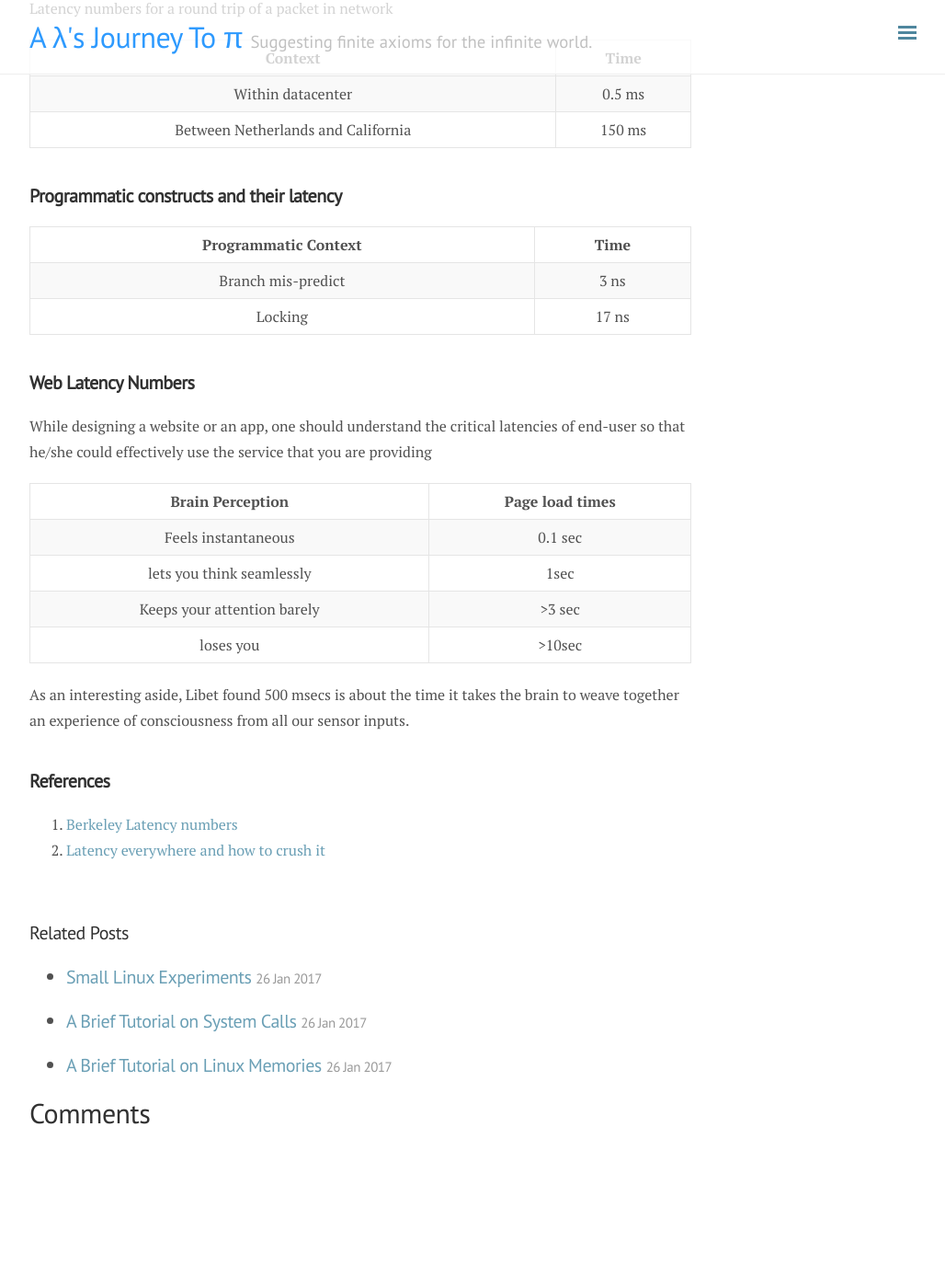
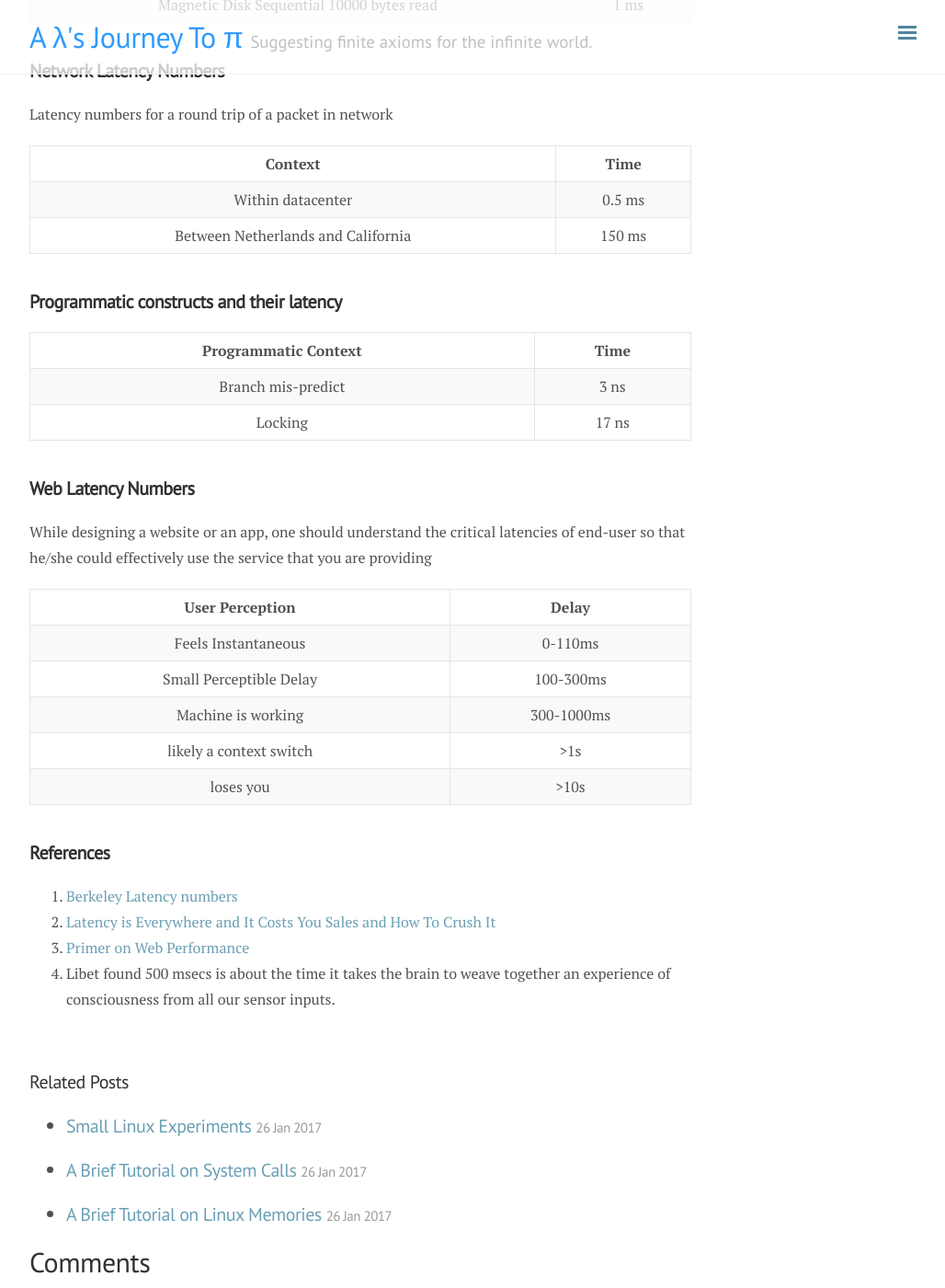
Before and after one commit to rarchk/rarchk.github.io, a Jekyll site: the page built from _posts/2017-01-26-latency-numbers-that-every-software-programmer-should-know.md, in a window 1280 px wide and 1400 px high, scrolled down 968 px. Shown: the whole window at 92% size, without its empty margins (248-1276 px from the left). Built offline with Jekyll 4.4.1, drawn with Linux system fonts in a browser that asks for light colours; nearby versions of some CDN libraries; comment, search, counter and statistics services are not loaded; before the commit the page ends 2207 px from its top, so only the background shows below that; some of the changed text lies outside the part shown.

Commit message:
Added Latency Post

```diff
--- a/_posts/2017-01-26-latency-numbers-that-every-software-programmer-should-know.md
+++ b/_posts/2017-01-26-latency-numbers-that-every-software-programmer-should-know.md
@@ -1,24 +1,24 @@
 ---
 layout: post
-title: Latency numbers that every software programmer should know
+title: Latency Numbers That Every Software Programmer Should Know
 type: blog
 tags: [optimization,design]
 categories: [systems]
 ---
-Latency in simple words, can be defined as time elapsed between a response and stimulus. For example, for an action **A**, if appropriate response is **B**, then latency is equal to *time between the ocurrence events A and B*.
+Latency in simple words, can be defined as time elapsed between a response and stimulus. For example, for an action **A**, if appropriate response is **B**, then latency is equal to *time between the occurrence events A and B*.
 
-
+Discussion of latency in system design is important, as it affects business goals<sup>**[1](http://radar.oreilly.com/2009/06/bing-and-google-agree-slow-pag.html)**</sup> as well as effectiveness of system<sup>**[2](http://blip.tv/file/2290648)**</sup>. Following numbers are rule of thumb metrics in system design, and it might help in some way.
 
 ## Memory Latency Numbers
 Memory in general is a critical resource, and in computer systems there exists different kind of memories. In general, faster memories are smaller and costlier to implement, and slower memories are more economical. An ideal balance between these memories can define performance and throughput of your system.
 
 | Memory | Time |
----|---
-|L1 Cache Reference|1 ns|
-|L2 Cache Reference|4 ns|
-|Main Memory Reference| 100 ns|
-|SSD Random Read|0.16 ms|
-|SSD Sequential 10000 bytes Read|0.6 ms|
+|:---:|:---:|
+|L1 Cache Reference | 1ns|
+|L2 Cache Reference |4 ns|
+|Main Memory Reference | 100 ns|
+|SSD Random Read |0.16 ms|
+|SSD Sequential 10000 bytes Read |0.6 ms|
 |Magnetic Disk Random Read | 3 ms |
 |Magnetic Disk Sequential 10000 bytes read | 1 ms|
 
@@ -27,8 +27,8 @@ Latency numbers for a round trip of a packet in network
 
 |Context|Time|
 |:---:|:---:|
-|Within datacenter| 0.5 ms|
-|Between Netherlands and California| 150 ms |
+|Within datacenter | 0.5 ms|
+|Between Netherlands and California | 150 ms |
 
 ## Programmatic constructs and their latency
 
@@ -41,16 +41,19 @@ Latency numbers for a round trip of a packet in network
 
 While designing a website or an app, one should understand the critical latencies of end-user so that he/she could effectively use the service that you are providing
 
-|Brain Perception| Page load times|
+|User Perception | Delay |
 |:---:|:---:|
-|Feels instantaneous|0.1 sec|
-|lets you think seamlessly|1sec|
-|Keeps your attention barely| >3 sec |
-|loses you|>10sec|
+|Feels Instantaneous |0-110ms|
+|Small Perceptible Delay | 100-300ms|
+|Machine is working |300-1000ms|
+|likely a context switch| >1s |
+|loses you|>10s|
 
-As an interesting aside, Libet found 500 msecs is about the time it takes the brain to weave together an experience of consciousness from all our sensor inputs.
+
 
 
 ## References
 1. [Berkeley Latency numbers](https://people.eecs.berkeley.edu/~rcs/research/interactive_latency.html)
-2. [Latency everywhere and how to crush it](http://highscalability.com/latency-everywhere-and-it-costs-you-sales-how-crush-it)
+2. [Latency is Everywhere and It Costs You Sales and How To Crush It](http://highscalability.com/latency-everywhere-and-it-costs-you-sales-how-crush-it)
+3. [Primer on Web Performance](https://hpbn.co/primer-on-web-performance/)
+4. Libet found 500 msecs is about the time it takes the brain to weave together an experience of consciousness from all our sensor inputs.
```
